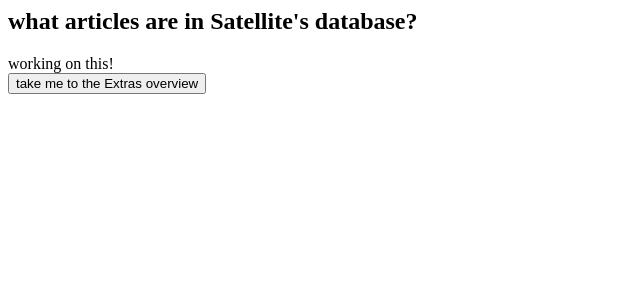
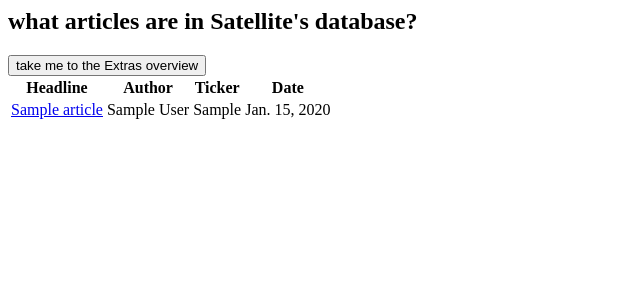
Before and after one commit to ellenbowman/Satellite, a Django app: page /sol/articles_vomit/ in a window 1280 px wide. Shown: the top 300 px of the page, without its empty margins (0-640 px from the left). Run offline with Django 3.2, Linux system fonts and the light colour scheme; tables that the repository leaves empty hold one stand-in row (values such as "Sample post").

Commit message:
articles v2 progress: displays the 30 most-recent articles

```diff
--- a/content_satellite/satellite/templates/satellite/index_of_articles.html
+++ b/content_satellite/satellite/templates/satellite/index_of_articles.html
@@ -7,7 +7,25 @@
 
 
 	<div>
-		working on this!
+		<table>
+			<thead>
+				<tr>
+					<th>Headline</th>
+					<th>Author</th>
+					<th>Ticker</th>
+					<th>Date</th>
+				</tr>
+			</thead>
+			<tbody>
+			{% for art in articles %}
+			<tr>
+				<td><a href='{{art.url}}'>{{art.title}}</a></td>
+				<td>{{art.author}}</td>
+				<td>{{art.ticker}}</td>
+				<td>{{art.date_pub}}</td>
+			</tr>
+			{% endfor %}
+			</tbody>
 	</div>
 
 
--- a/content_satellite/satellite/views_samples.py
+++ b/content_satellite/satellite/views_samples.py
@@ -96,5 +96,10 @@ def grand_vision_articles(request):
 	if a ticker is detected in the request's GET or POST dictionary, then filters to articles on that ticker
 	"""
 
+	# let's sort the articles by descending date (most recent first), and take just the first 30
+	articles = Article.objects.all().order_by('-date_pub')[:30]
 
-	return render(request, 'satellite/index_of_articles.html')
+	dictionary_of_values = {
+		'articles': articles
+	}
+	return render(request, 'satellite/index_of_articles.html', dictionary_of_values)
```
